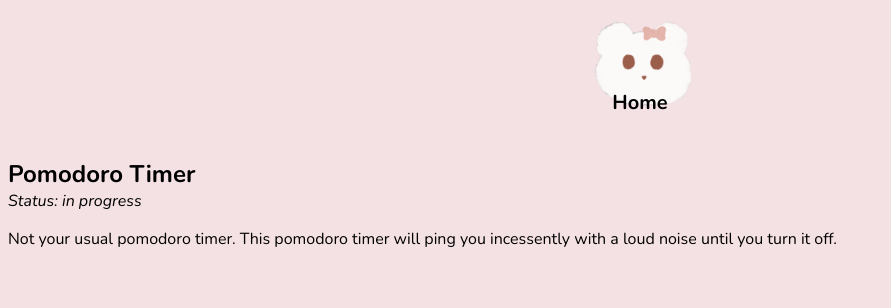
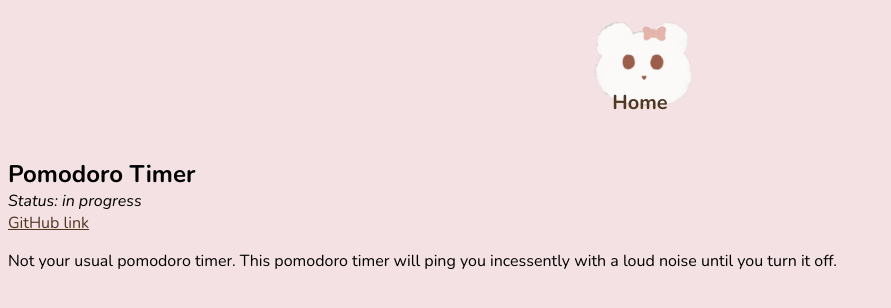
Before and after one commit to doroluo/personal-website, a plain HTML site: page index.html in a window 1280 px wide. Both pictures are taken after a click on the button "Personal Projects". Shown: the whole page, without its empty margins (0-891 px from the left). Drawn offline with nearby package versions, Linux system fonts and the light colour scheme.

Commit message:
updated projects tab
added link to pomodoro project

```diff
--- a/home.js
+++ b/home.js
@@ -139,7 +139,8 @@ function load_projects() {
             </h2>
             <i style="margin-top: 0px">
             Status: in progress
-            </i>
+            </i> <br>
+            <a href="https://doroluo.github.io/annoying-pomodoro/">GitHub link</a>
             <p style="font-size: 16px">
             Not your usual pomodoro timer. This pomodoro timer will ping you incessently with a loud noise until you turn it off.
             </p>
--- a/main.css
+++ b/main.css
@@ -6,6 +6,11 @@ body {
 p {
     font-size: 20px;
     font-weight: 400;
+}
+
+a {
+    /* text-decoration: none; */
+    color: #513721;
 }
 
 button {
```
